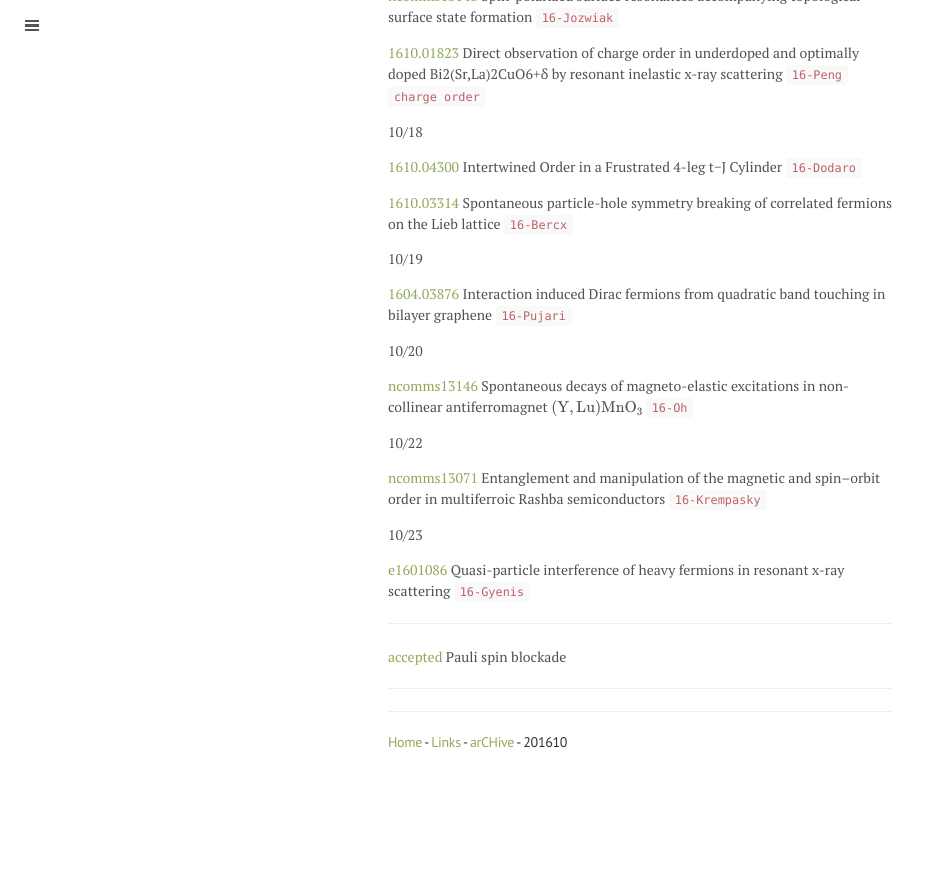
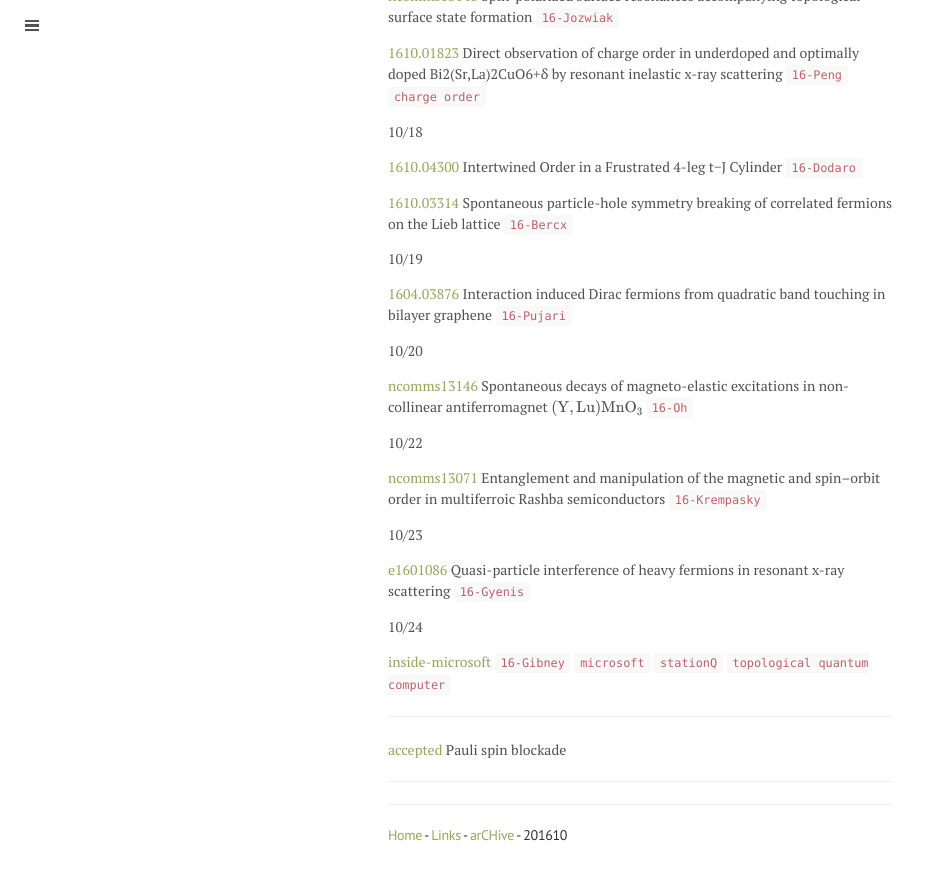
Before and after one commit to qkrwlsghdcjsworlt/work, a Jekyll site: the page built from 201610.md, in a window 1280 px wide and 900 px high, scrolled down 2209 px. Shown: the top 880 px of the window, without its empty margins (0-930 px from the left). Built offline with Jekyll 4.4.1, drawn with Linux system fonts in a browser that asks for light colours; formulas are drawn with MathJax 3; before the commit the page ends 3016 px from its top, so only the background shows below that.

Commit message:
“update”

```diff
--- a/201610.md
+++ b/201610.md
@@ -131,6 +131,11 @@ title: 201610
 
 [e1601086](http://advances.sciencemag.org/content/2/10/e1601086.full) Quasi-particle interference of heavy fermions in resonant x-ray scattering `16-Gyenis`
 
+10/24
+
+[inside-microsoft](http://www.nature.com/news/inside-microsoft-s-quest-for-a-topological-quantum-computer-1.20774) `16-Gibney` `microsoft` `stationQ` `topological quantum computer`
+
+
 
 
 
```
